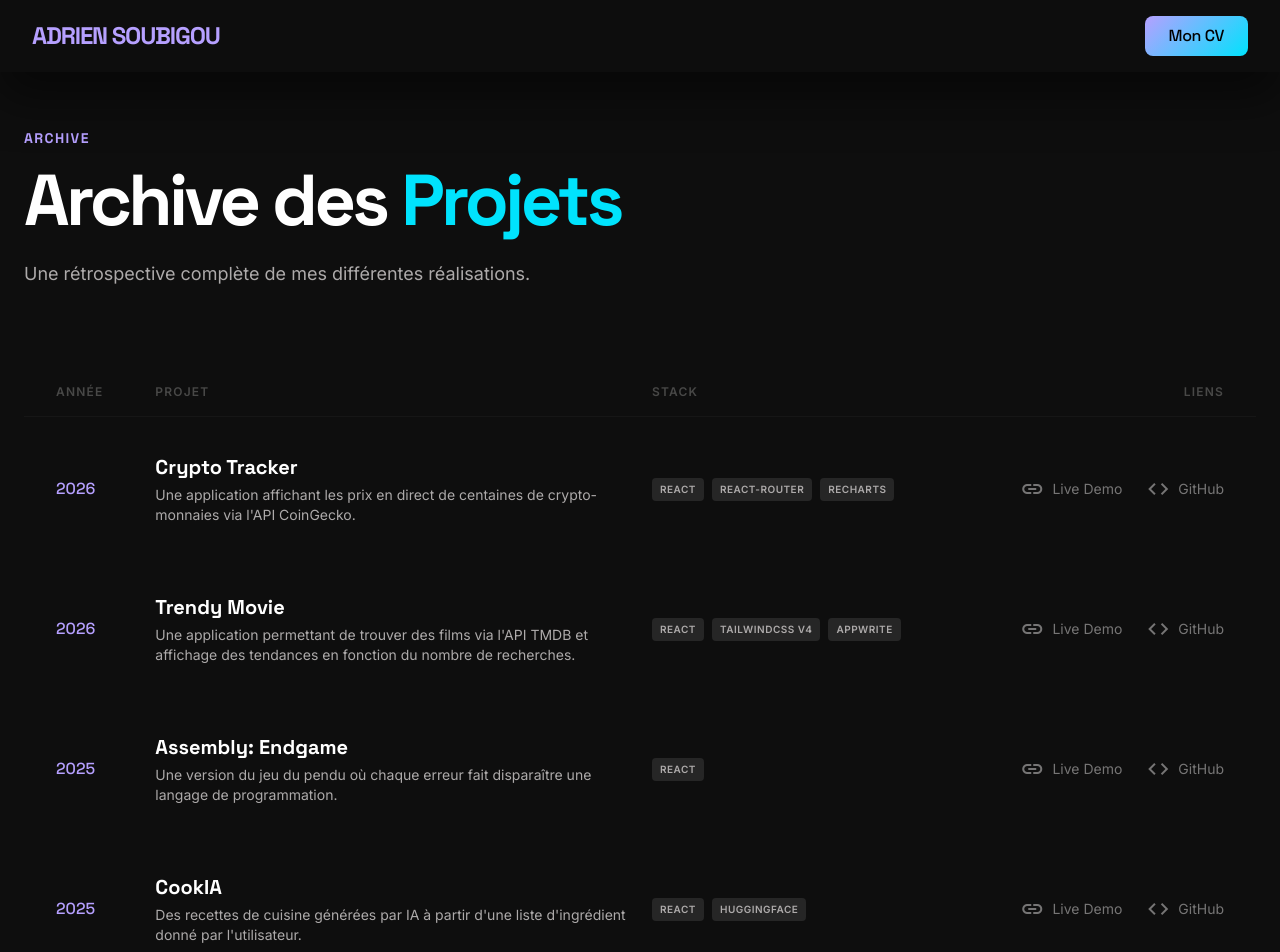
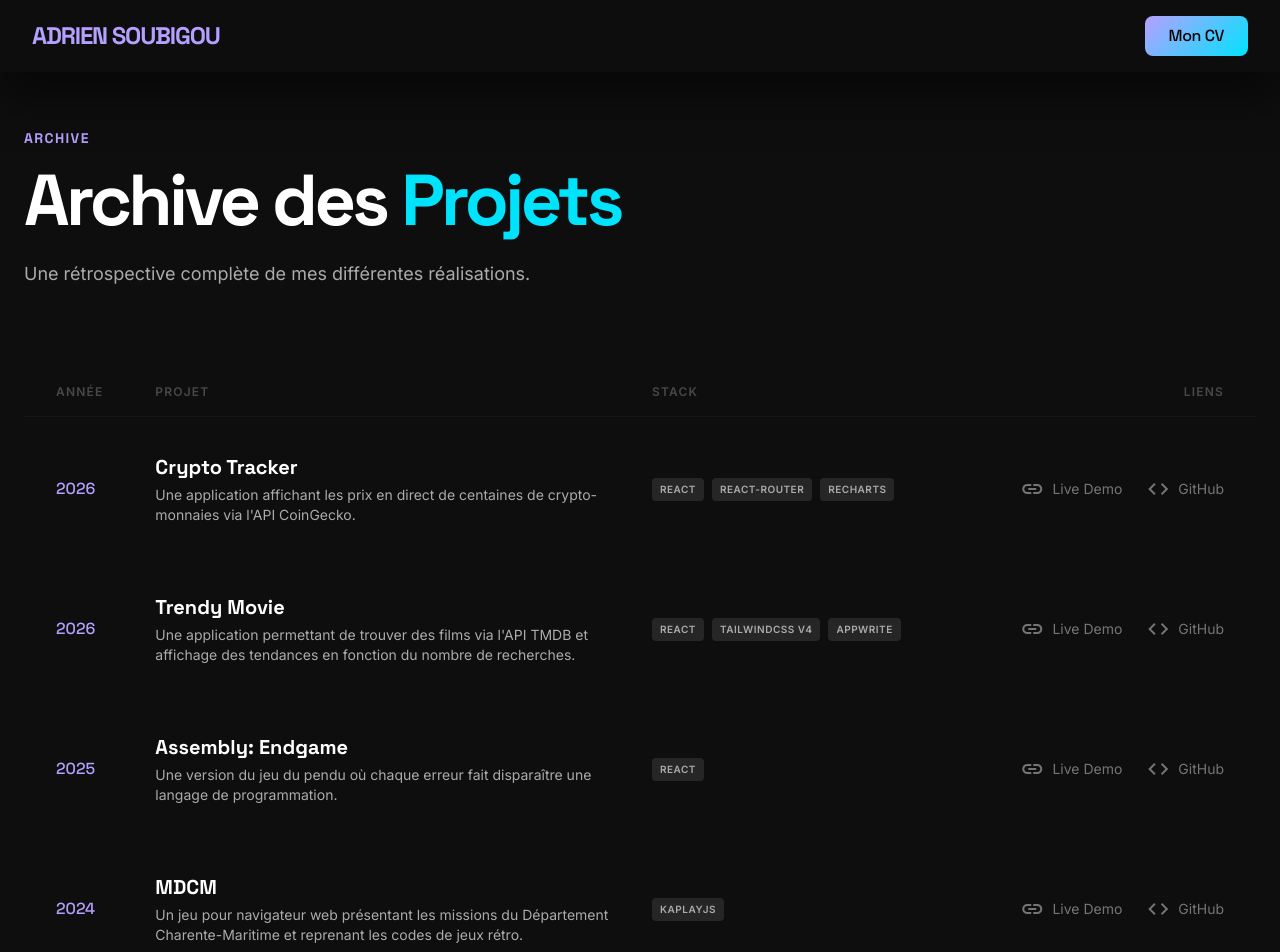
Before and after one commit to adsoub/portfolio-2026, a React (Vite) app: page /projets in a window 1280 px wide. Shown: the top 952 px of the page. Built offline with nearby package versions, Linux system fonts and the light colour scheme.

Commit message:
changements liens images et CV

```diff
--- a/src/assets/projectsData.js
+++ b/src/assets/projectsData.js
@@ -1,3 +1,9 @@
+import mdcm from "../../public/mdcm.png";
+import cryptoTracker from "../../public/crypto_tracker.png";
+import blog from "../../public/blog.png";
+import assembly from "../../public/assembly.png";
+import trendyMovie from "../../public/trendy_movie.png";
+
 export const projectsData = [
   {
     id: 1,
@@ -6,7 +12,7 @@ export const projectsData = [
       "Un jeu pour navigateur web présentant les missions du Département Charente-Maritime et reprenant les codes de jeux rétro.",
     year: 2024,
     techs: ["KaplayJS"],
-    screenshot_path: "/public/mdcm.png",
+    screenshot_path: mdcm,
     github_link: "https://github.com/adsoub/mdcm",
     direct_link: "https://adsoub.alwaysdata.net/kaplay",
   },
@@ -17,7 +23,7 @@ export const projectsData = [
       "Une application affichant les prix en direct de centaines de crypto-monnaies via l'API CoinGecko.",
     year: 2026,
     techs: ["React", "React-Router", "Recharts"],
-    screenshot_path: "/public/crypto_tracker.png",
+    screenshot_path: cryptoTracker,
     github_link: "https://github.com/adsoub/crypto-tracker",
     direct_link: "https://crypto-tracker-amber-psi.vercel.app/",
   },
@@ -28,7 +34,7 @@ export const projectsData = [
       "Un blog comprenant affichage et tri des articles, inscription/connexion utilisateurs, dashboard pour la gestion des articles.",
     year: 2024,
     techs: ["PHP", "MySQL"],
-    screenshot_path: "/public/blog.png",
+    screenshot_path: blog,
     github_link: "https://github.com/adsoub/series02",
     direct_link: "https://adsoub.alwaysdata.net/blog_stage",
   },
@@ -39,29 +45,18 @@ export const projectsData = [
       "Une version du jeu du pendu où chaque erreur fait disparaître une langage de programmation.",
     year: 2025,
     techs: ["React"],
-    screenshot_path: "/public/assembly.png",
+    screenshot_path: assembly,
     github_link: "https://github.com/adsoub/assembly",
     direct_link: "https://adsoub.alwaysdata.net/assembly",
   },
   {
     id: 5,
-    name: "CookIA",
-    description:
-      "Des recettes de cuisine générées par IA à partir d'une liste d'ingrédient donné par l'utilisateur.",
-    techs: ["React", "HuggingFace"],
-    year: 2025,
-    screenshot_path: "/public/cookia.png",
-    github_link: "https://github.com/adsoub/cookIA",
-    direct_link: "https://adsoub.alwaysdata.net/cookia",
-  },
-  {
-    id: 6,
     name: "Trendy Movie",
     description:
       "Une application permettant de trouver des films via l'API TMDB et affichage des tendances en fonction du nombre de recherches.",
     year: 2026,
     techs: ["React", "TailwindCSS v4", "Appwrite"],
-    screenshot_path: "/public/trendy_movie.png",
+    screenshot_path: trendyMovie,
     github_link: "https://github.com/adsoub/trendy-movie",
     direct_link: "https://trendy-movie-self.vercel.app/",
   },
--- a/src/components/Header.jsx
+++ b/src/components/Header.jsx
@@ -1,3 +1,5 @@
+import portrait from "../../public/portrait.png";
+
 function Header() {
   return (
     <section className="min-h-[819px] flex flex-col justify-center px-8 max-w-7xl mx-auto py-20">
@@ -41,7 +43,7 @@ function Header() {
               alt="Developer Portrait"
               className="w-full h-full object-cover rounded-2xl grayscale hover:grayscale-0 transition-all duration-700"
               data-alt="cinematic close-up portrait of a professional developer in a dark studio setting with soft purple and cyan rim lighting"
-              src="/public/portrait.png"
+              src={portrait}
             />
           </div>
           <div className="absolute -z-10 -top-20 -right-20 w-64 h-64 bg-primary-dim/20 blur-[100px] rounded-full"></div>
--- a/src/components/Navbar.jsx
+++ b/src/components/Navbar.jsx
@@ -1,5 +1,6 @@
 import { useLocation } from "react-router";
 import { Link } from "react-router";
+import cv from "../../public/CV_soubigou_adrien.pdf";
 
 function Navbar() {
   const location = useLocation();
@@ -36,7 +37,7 @@ function Navbar() {
         <div className="flex items-center gap-4">
           <a
             className="bg-gradient-primary text-on-primary-fixed px-6 py-2 rounded-lg font-medium active:scale-95 transition-transform"
-            href="/public/CV_soubigou_adrien.pdf"
+            href={cv}
             target="_blank"
           >
             Mon CV
```
Also changed, not shown: public/cookia.png (deleted).
